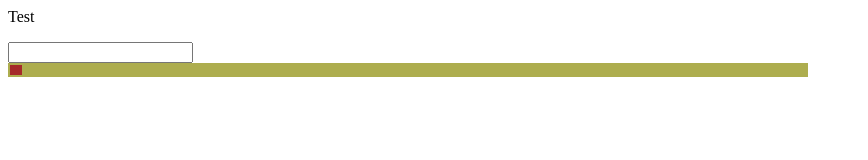
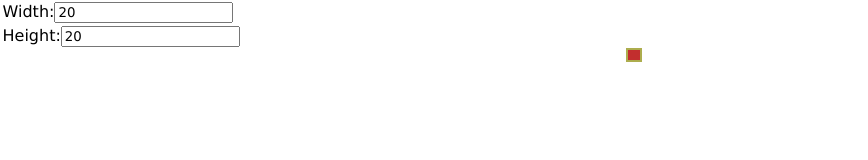
Before and after one commit to OneUsernamePlease/TableRender, a website: page src/index.html in a window 1280 px wide. Shown: the whole page, without its empty margins (0-868 px from the left). Drawn offline with Linux system fonts and the light colour scheme.

Commit message:
Added html table and basic styles

```diff
--- a/src/index.html
+++ b/src/index.html
@@ -8,10 +8,15 @@
 </head>
     <body>
         <div>
-            <p id="test">Test</p>
-            <div>
-                <label></label>
-                <input type="number">
+            <div id="headerInput">
+                <div class="inputContainer">
+                    <label for="tableWidthInput">Width:</label>
+                    <input type="number" id="tableWidthInput" value="20" autocomplete="off">
+                </div>
+                <div class="inputContainer">
+                    <label for="tableHeightInput">Height:</label>
+                    <input type="number" id="tableHeightInput" value="20">
+                </div>
             </div>
             <div id="tableContainer">
             </div>
--- a/src/main.css
+++ b/src/main.css
@@ -1,20 +1,57 @@
-.pixel
-{
+/*
+.class
+#id
+element
+*/
+* {
+    font-family: 'Lucida Sans', 'Lucida Sans Regular', 'Lucida Grande', 'Lucida Sans Unicode', Geneva, Verdana, sans-serif;
+}
+
+.pixel {
     width: 10px;
     height: 10px;
-    background-color: brown;
+    background-color: rgb(194, 46, 46);
 }
 
-#tableContainer
-{
-    width: auto;
-    height: auto;
+.inputContainer {
+    display: flex;
+    flex-direction: row;
+
+    width: max-content;
+
+    padding-top: 0.1vh;
+    padding-bottom: 0.1vh;
+    padding-left: 0.1vw;
+    padding-right: 0.1vw;
+
+    margin-top: 0.1vh;
+    margin-bottom: 0.1vh;
+    margin-left: 0.1vw;
+    margin-right: 0.1vw;
+
+    font-size: medium;
+}
+
+#headerInput {
+    display: flex;
+    flex-direction: column;
+}
+
+#tableContainer {
+    width: max-content;
+    height: max-content;
+    margin: auto;
+
+    display: flex;
+    justify-content: center;
+    align-items: center;
 
     background-color: rgb(173, 173, 78);
 }
 
-body
-{
-    height: 100vh;
-    width: 100vh;
+body {
+    height: 99vh;
+    width: 99vw;
+    margin-top: 0px;
+    margin-left: 0px;
 }
```
